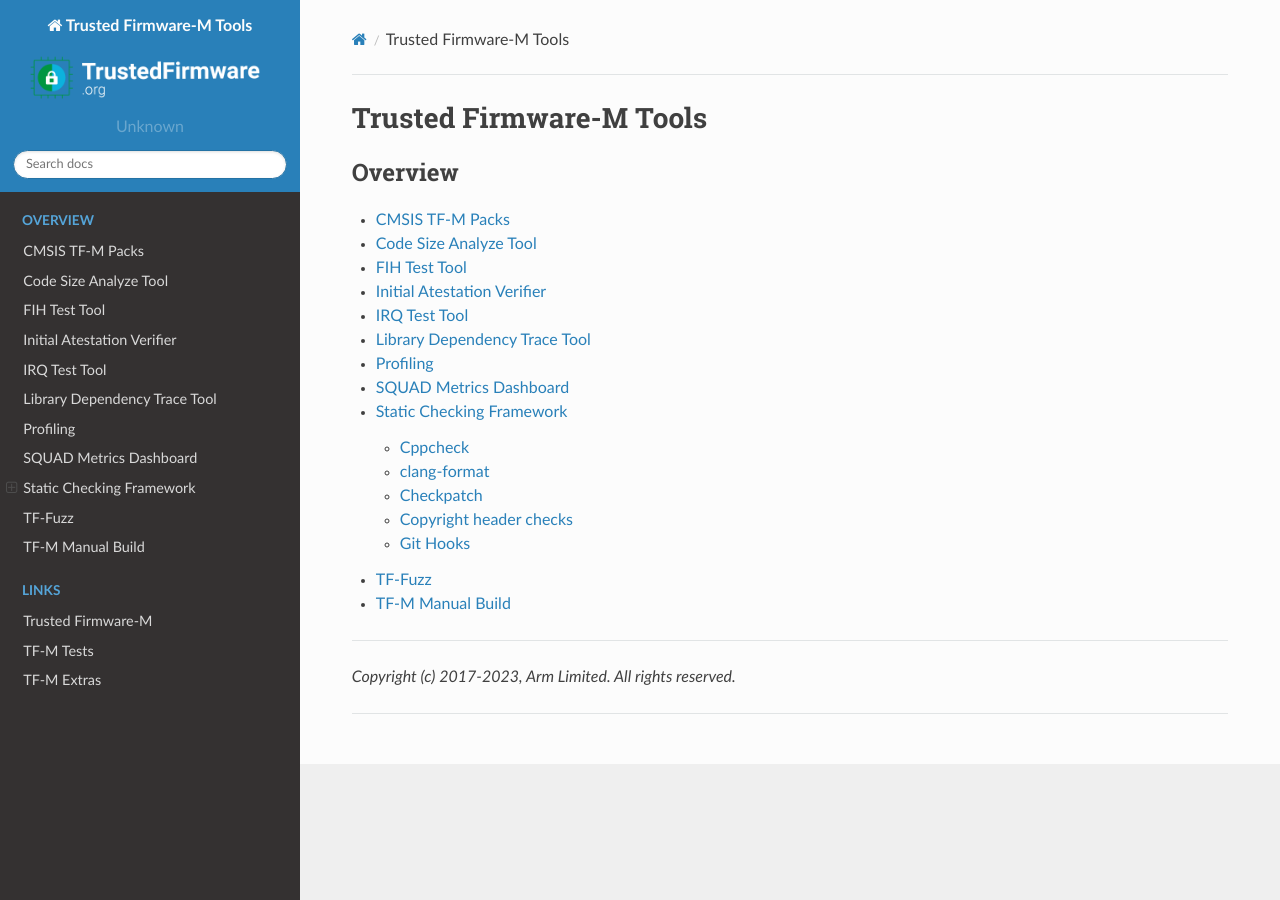
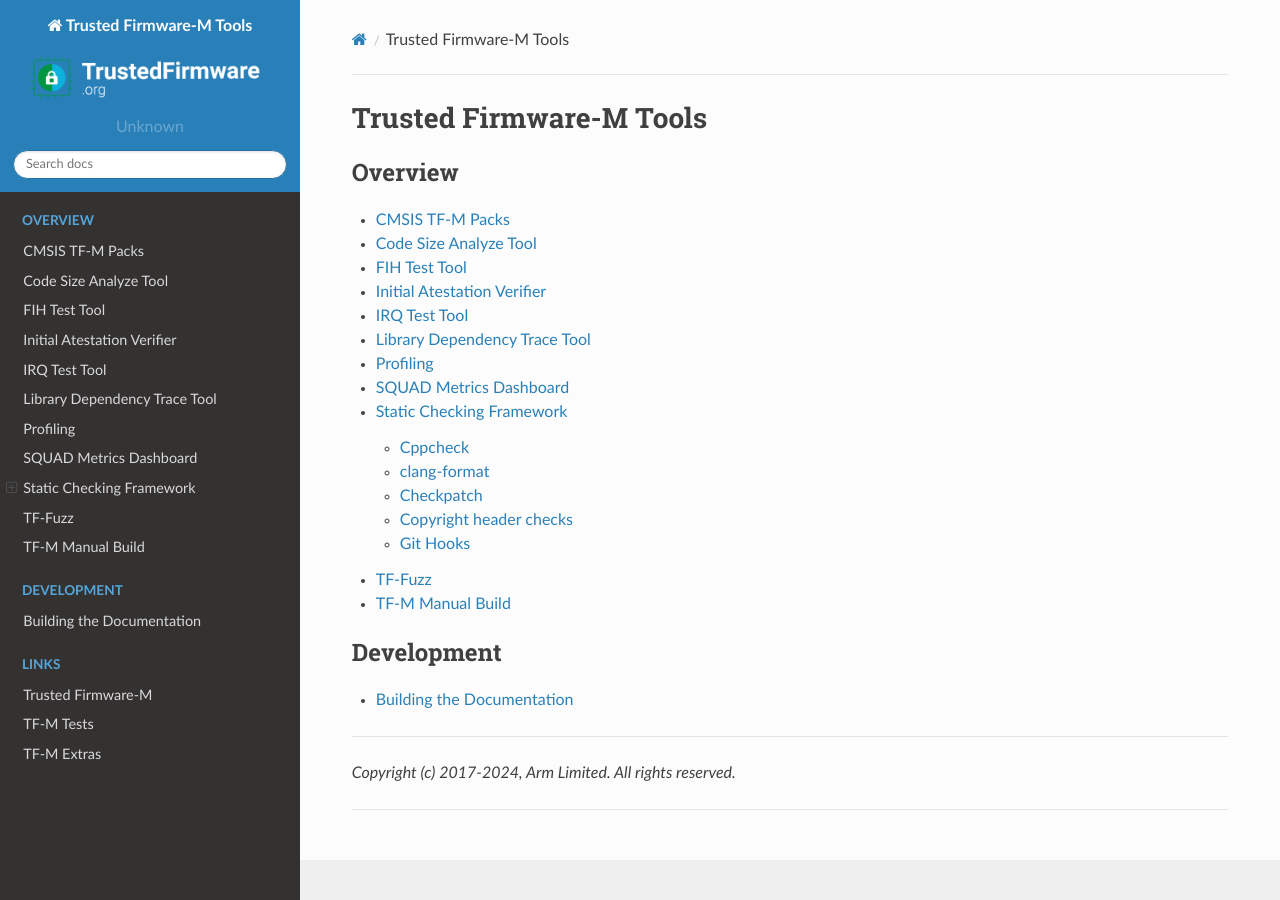
Before and after one commit to TrustedFirmware-M/tf-m-tools, a Sphinx documentation site: the page built from docs/index.rst, in a window 1280 px wide. Built offline with Sphinx 7.4.7 and the Read the Docs theme 2.0.0, drawn with Linux system fonts in a browser that asks for light colours; formulas are drawn with MathJax 3.

Commit message:
docs: add instructions for building the docs
Although building these docs is mostly done through the standard
sphinx-build command, some additional dependencies and environment
variables are required for PlantUML and Graphviz generation to work
properly.

The first section is adapted from the main TF-M documentation.

Change-Id: I670b6361e9904166a3babccbabeac655f247699a
Signed-off-by: Nik Dewally <Nik.Dewally@arm.com>

```diff
--- a/docs/index.rst
+++ b/docs/index.rst
@@ -1,6 +1,6 @@
-################################
+########################
 Trusted Firmware-M Tools
-################################
+########################
 
 .. toctree::
   :caption: Overview
@@ -19,6 +19,12 @@
   TF-M Manual Build <tf-m-manual-build>
 
 .. toctree::
+  :caption: Development
+  :titlesonly:
+
+  Building the Documentation <doc_build>
+
+.. toctree::
   :caption: Links
   :maxdepth: 1
   :hidden:
@@ -29,4 +35,4 @@
 
 --------------
 
-*Copyright (c) 2017-2023, Arm Limited. All rights reserved.*
+*Copyright (c) 2017-2024, Arm Limited. All rights reserved.*
```
Also changed, not shown: docs/doc_build.rst (added, +79 -0 lines), 1 other file.
